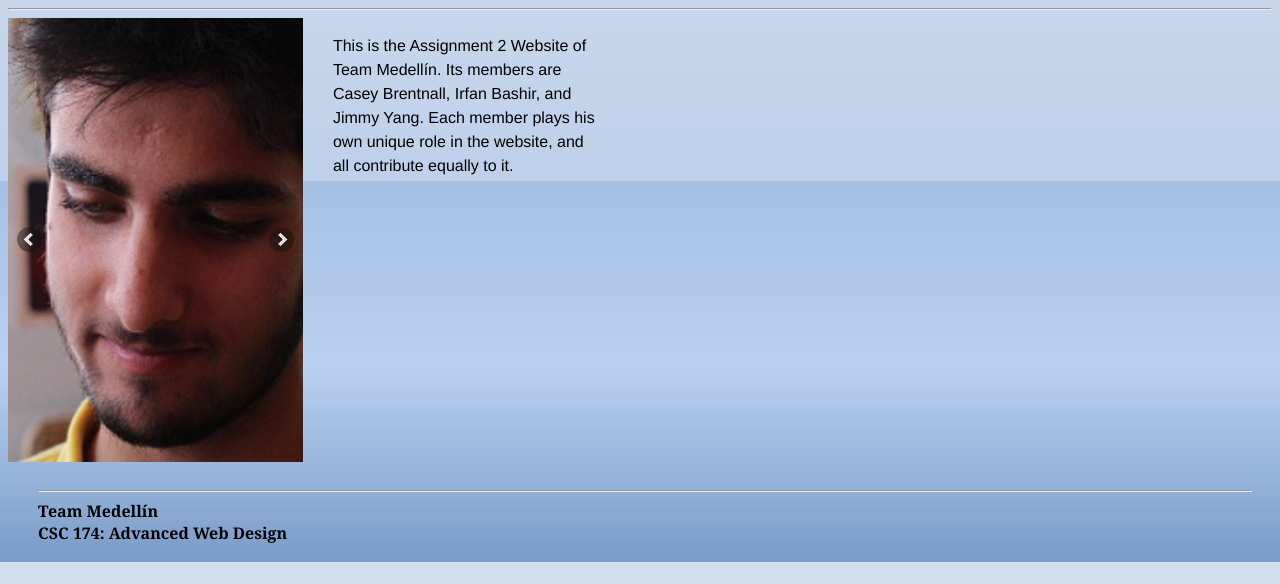
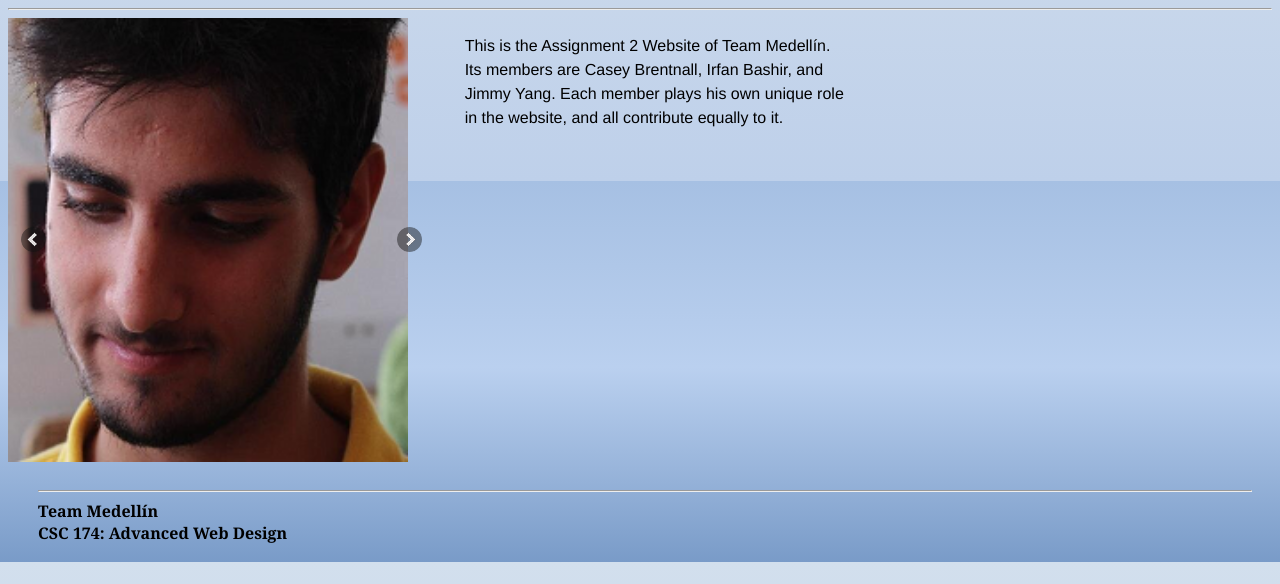
Before and after one commit to mryang20/inclass04-medellin, a PHP site: page / in a window 1280 px wide. Shown: the part 216-800 px from the top of the page. Run offline with PHP 8.4, Linux system fonts and the light colour scheme; some libraries are stand-ins or nearby versions.

Commit message:
Update styles.css

```diff
--- a/Assignment 2/css/styles.css
+++ b/Assignment 2/css/styles.css
@@ -54,14 +54,15 @@ figure {
 	grid-template-rows: 40% 50%;
 	grid-template-columns: 1fr 1fr 1fr;
 	margin: 2 auto;
-	width: 70%;
+	width: 120%;
 	max-width: 1280px;
-	border: 3px black;
+
 }
 
 .slideshow {
 	float: right;
 	style="max-width: 1000px; margin-left: auto; margin-right: auto;
+	border: 6px solid #021a40;
 	}
 
 .slider {
```
